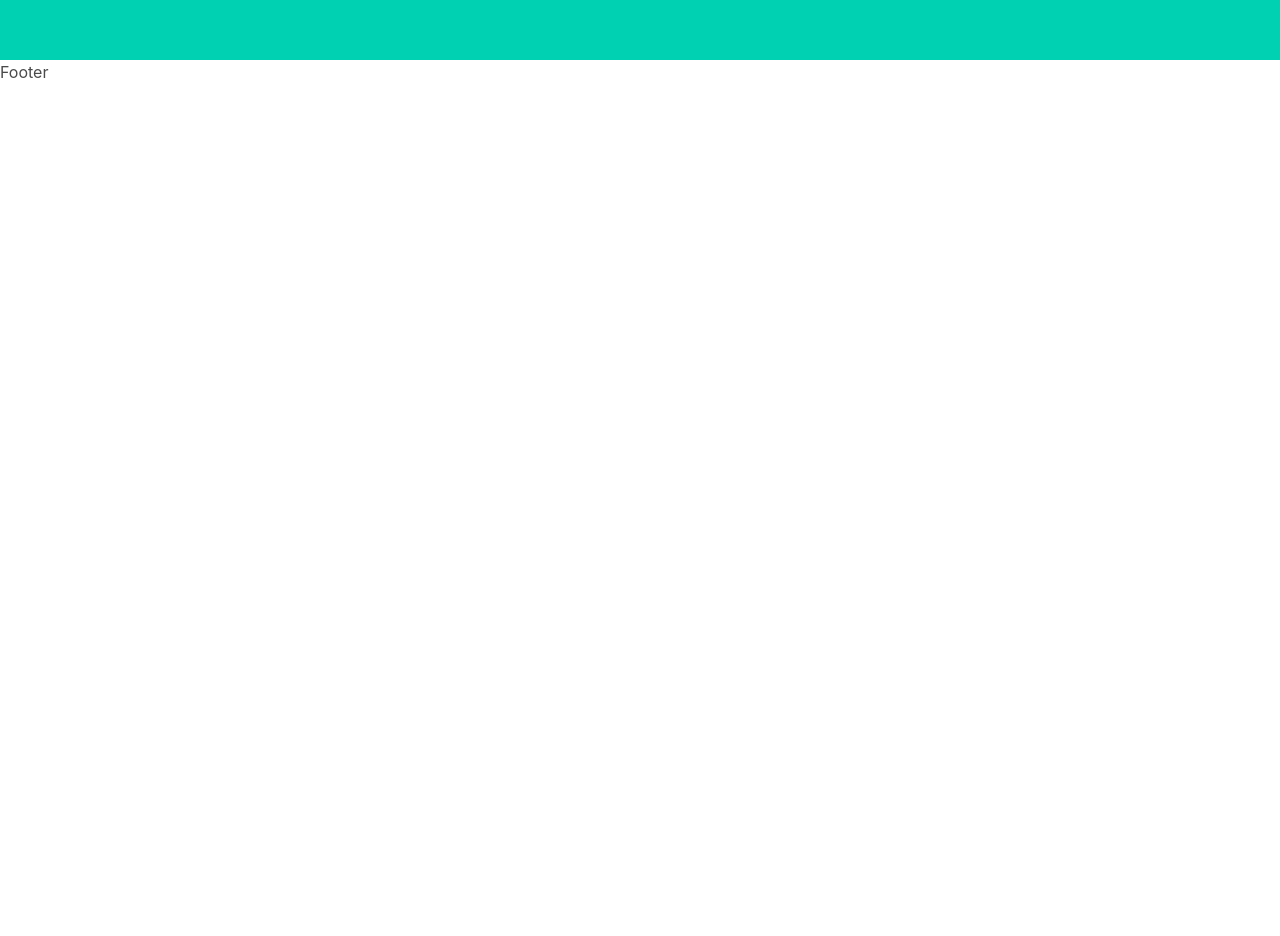
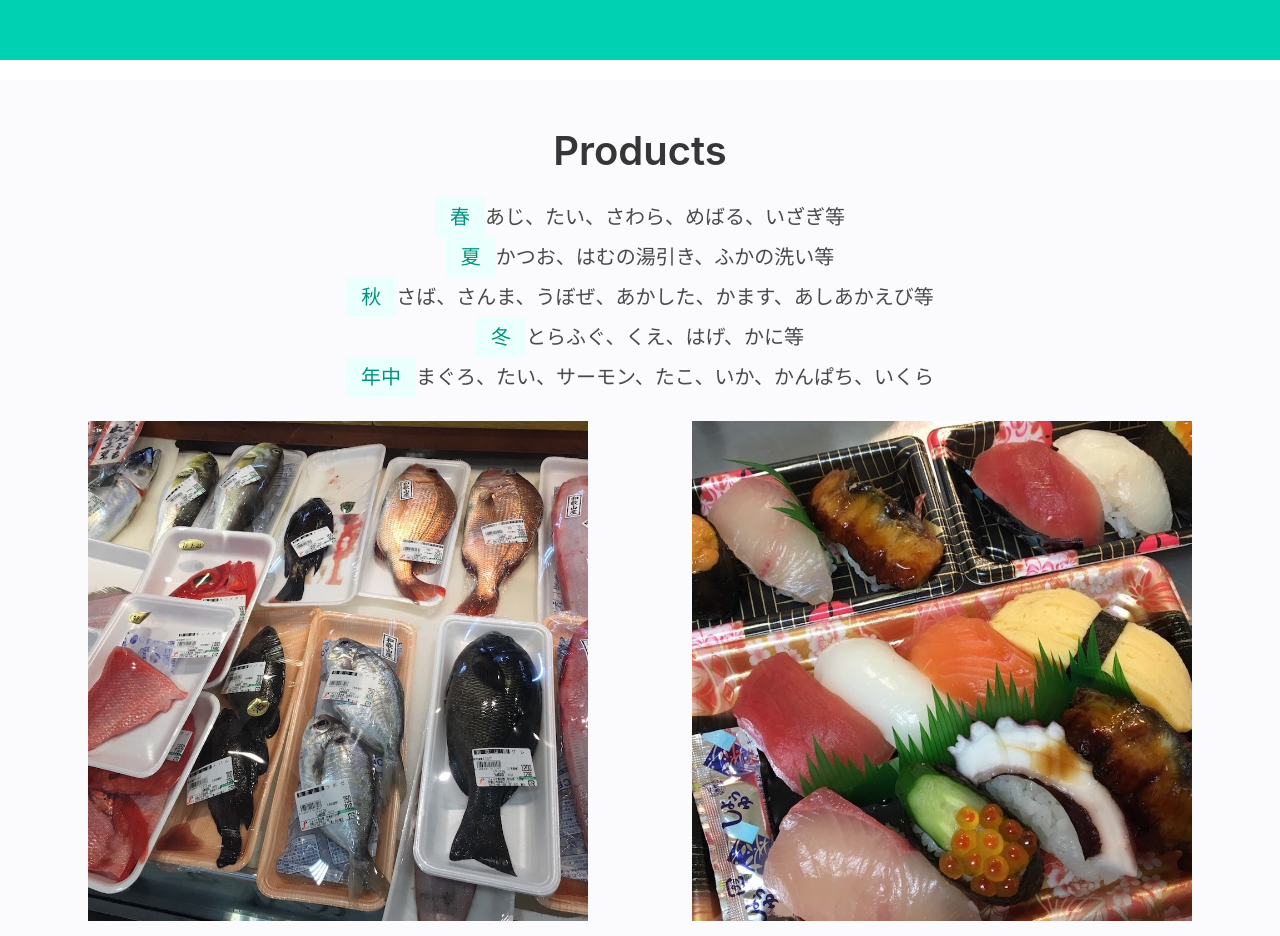
Before and after one commit to phansiri/gatsby-kishu, a Gatsby site: page / in a window 1280 px wide. Shown: the part 740-1676 px from the top of the page. Before the commit the page ends 824 px from the top, so only its background shows below. Built offline with nearby package versions, Linux system fonts and the light colour scheme; Gatsby itself is replaced by a stand-in of ours.

Commit message:
add products functionality

```diff
--- a/gatsby-config.js
+++ b/gatsby-config.js
@@ -1,10 +1,18 @@
 /**
  * @type {import('gatsby').GatsbyConfig}
  */
+
+const path = require(`path`);
+
 module.exports = {
   siteMetadata: {
     title: `gatsby-theme-tut`,
     siteUrl: `https://www.yourdomain.tld`,
   },
-  plugins: ["gatsby-plugin-sass"],
+  plugins: [
+    "gatsby-plugin-sass",
+    `gatsby-transformer-sharp`,
+    `gatsby-plugin-sharp`,
+    `gatsby-plugin-image`,
+  ],
 };
--- a/package.json
+++ b/package.json
@@ -21,7 +21,12 @@
     "@fortawesome/react-fontawesome": "^0.2.0",
     "bulma": "^0.9.4",
     "gatsby": "^5.11.0",
+    "gatsby-image": "^3.11.0",
+    "gatsby-plugin-image": "^3.11.0",
     "gatsby-plugin-sass": "^6.11.0",
+    "gatsby-plugin-sharp": "^5.11.0",
+    "gatsby-source-filesystem": "^5.11.0",
+    "gatsby-transformer-sharp": "^5.11.0",
     "react": "^18.2.0",
     "react-dom": "^18.2.0",
     "sass": "^1.64.2"
--- /dev/null
+++ b/src/components/divider.js
@@ -0,0 +1,7 @@
+import React from "react";
+
+const Divider = () => {
+  return <p id="padding-gap-top"></p>;
+};
+
+export default Divider;
--- a/src/components/nav-bar.js
+++ b/src/components/nav-bar.js
@@ -26,9 +26,11 @@ const NavBar = () => {
         </div>
         <div className={toggleMenu ? "navbar-menu" : "navbar-menu is-active"}>
           <div className="navbar-end">
-            <a class="navbar-item">Products</a>
-            <a class="navbar-item">Location</a>
-            <a class="navbar-item">About Us</a>
+            <a className="navbar-item" href="#product-smooth-anchor">
+              Products
+            </a>
+            <a className="navbar-item">Location</a>
+            <a className="navbar-item">About Us</a>
           </div>
         </div>
       </nav>
--- /dev/null
+++ b/src/components/products.js
@@ -0,0 +1,63 @@
+import React from "react";
+import Img from "gatsby-image";
+import { StaticImage } from "gatsby-plugin-image";
+
+const Products = ({ data }) => {
+  return (
+    <section className="section" id="product-background">
+      <div className="content is-medium">
+        <h1 className="title has-text-centered" id="product-smooth-anchor">
+          Products
+        </h1>
+        <div class="content has-text-centered">
+          <div>
+            <span class="tag is-primary is-light is-large">春</span>
+            あじ、たい、さわら、めばる、いざぎ等
+          </div>
+          <div>
+            <span class="tag is-primary is-light is-large">夏</span>
+            かつお、はむの湯引き、ふかの洗い等
+          </div>
+          <div>
+            <span class="tag is-primary is-light is-large">秋</span>
+            さば、さんま、うぼぜ、あかした、かます、あしあかえび等
+          </div>
+          <div>
+            <span class="tag is-primary is-light is-large">冬</span>
+            とらふぐ、くえ、はげ、かに等
+          </div>
+          <div>
+            <span class="tag is-primary is-light is-large">年中</span>
+            まぐろ、たい、サーモン、たこ、いか、かんぱち、いくら
+          </div>
+        </div>
+      </div>
+      <div className="columns is-mobile is-4">
+        <div className="column has-text-centered">
+          <figure class="image is-256x256">
+            <StaticImage
+              src="../images/seafood-1200x900.jpg"
+              alt="Packaged assortment of fish"
+              placeholder="blurred"
+              width={500}
+              height={500}
+            />
+          </figure>
+        </div>
+        <div className="column has-text-centered">
+          <figure class="image is-256x256">
+            <StaticImage
+              src="../images/sushi-1200x900.jpg"
+              alt="Packaged assortment of fish"
+              placeholder="blurred"
+              width={500}
+              height={500}
+            />
+          </figure>
+        </div>
+      </div>
+    </section>
+  );
+};
+
+export default Products;
--- a/src/pages/index.js
+++ b/src/pages/index.js
@@ -1,12 +1,17 @@
 import * as React from "react";
-import Header from "../components/header";
+// import Header from "../components/header";
 import Footer from "../components/footer";
 import Hero from "../components/hero";
+import Products from "../components/products";
+import Divider from "../components/divider";
 
 const IndexPage = () => {
   return (
-    <div>
+    <div id="overall">
       <Hero />
+      <Divider />
+      <Products />
+      <Divider />
       <Footer />
     </div>
   );
--- a/src/styles/global.scss
+++ b/src/styles/global.scss
@@ -3,4 +3,40 @@
 // If need, change your variables before importing Bulma
 $title-color: blue;
 
+#padding-gap-top {
+  padding-top: 20px
+}
+#title-spacing {
+  padding-top: 47px;
+  padding-bottom: 47px
+}
+#product-background {
+  background-color: #fbfbfd;
+}
+#product-smooth-anchor {
+  scroll-behavior: smooth;
+}
+
+html {
+  scroll-behavior: smooth;
+}
+/**
+ * Disable smooth scrolling when users have prefers-reduced-motion enabled
+ */
+@media screen and (prefers-reduced-motion: reduce) {
+  html {
+    scroll-behavior: auto;
+  }
+}
+
+// #overall {
+//   font-family:
+//   "Roboto",
+//   "Helvetica Neue",
+//   "Helvetica",
+//   "Arial",
+//   sans-serif
+// }
+
+
 @import "~bulma/bulma.sass";
```
Also changed, not shown: src/pages/404.js (+10 -10 lines), src/images/live-seafood-1200x900.jpg (added), src/images/seafood-1200x900.jpg (added), src/images/sushi-1200x900.jpg (added), 1 other file.
